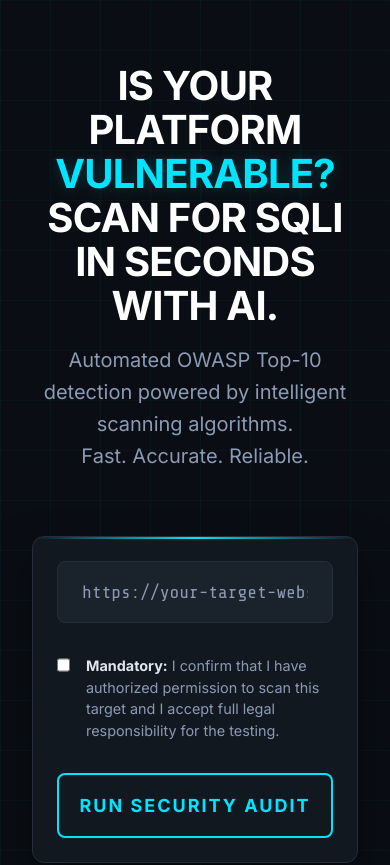
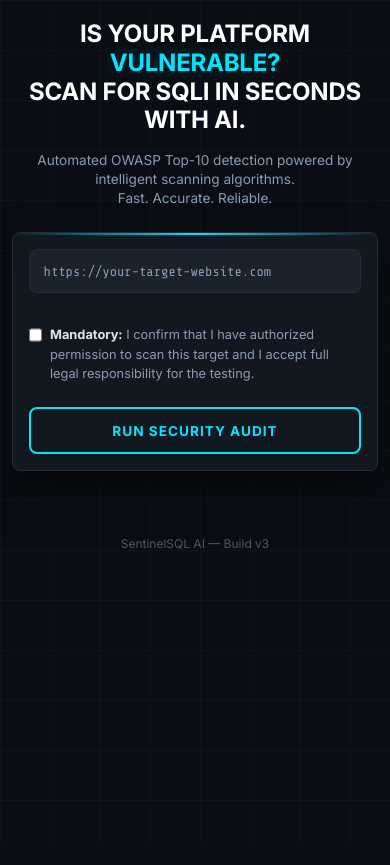
Before and after one commit to shuxratcs/Web-security-check, a React (Vite) app: page / in a window 390 px wide. Shown: the top 865 px of the page. After the commit the page ends 844 px from the top, so only its background shows below. Built offline with nearby package versions, Linux system fonts and the light colour scheme.

Commit message:
fix: comprehensive mobile responsive CSS for tablets and phones

```diff
--- a/src/App.css
+++ b/src/App.css
@@ -407,16 +407,176 @@
   }
 }
 
+/* ========== Tablet (≤ 768px) ========== */
 @media (max-width: 768px) {
+  .app-container {
+    padding: 1rem;
+  }
+
+  .header {
+    margin-bottom: 2rem;
+    padding-top: 1rem;
+  }
+
   .hero-title {
-    font-size: 2.5rem;
+    font-size: 2rem;
+    letter-spacing: -0.01em;
+  }
+
+  .hero-subtitle {
+    font-size: 1rem;
   }
 
   .action-center {
     padding: 1.5rem;
+    margin-bottom: 2rem;
+  }
+
+  .target-input {
+    font-size: 0.95rem;
+    padding: 1rem;
+  }
+
+  .scan-button {
+    padding: 1rem;
+    font-size: 1rem;
+    letter-spacing: 1px;
+  }
+
+  .scanner-terminal {
+    height: 200px;
+    padding: 1rem;
+    font-size: 0.8rem;
+  }
+
+  .log-time {
+    min-width: 70px;
+    font-size: 0.75rem;
+    margin-right: 0.5rem;
+  }
+
+  .results-dashboard {
+    padding: 1.5rem;
+  }
+
+  .results-header {
+    flex-direction: column;
+    align-items: flex-start;
+    gap: 0.75rem;
+  }
+
+  .results-title {
+    font-size: 1.2rem;
   }
 
   .results-grid {
     grid-template-columns: 1fr;
+    gap: 1rem;
+  }
+
+  .result-card {
+    padding: 1rem;
+  }
+
+  .card-value {
+    font-size: 1.1rem;
   }
 }
+
+/* ========== Phone (≤ 480px) ========== */
+@media (max-width: 480px) {
+  .app-container {
+    padding: 0.75rem;
+  }
+
+  .header {
+    margin-bottom: 1.5rem;
+    padding-top: 0.5rem;
+  }
+
+  .hero-title {
+    font-size: 1.5rem;
+    line-height: 1.2;
+  }
+
+  .hero-subtitle {
+    font-size: 0.85rem;
+    line-height: 1.4;
+  }
+
+  .action-center {
+    padding: 1rem;
+    border-radius: 8px;
+  }
+
+  .target-input {
+    font-size: 0.85rem;
+    padding: 0.85rem;
+  }
+
+  .disclaimer-group {
+    gap: 0.5rem;
+    margin-bottom: 1.5rem;
+  }
+
+  .disclaimer-label {
+    font-size: 0.8rem;
+  }
+
+  .scan-button {
+    padding: 0.85rem;
+    font-size: 0.85rem;
+    letter-spacing: 1px;
+  }
+
+  .scanner-terminal {
+    height: 180px;
+    padding: 0.75rem;
+    font-size: 0.7rem;
+    margin-top: 1rem;
+  }
+
+  .log-line {
+    flex-direction: column;
+    margin-bottom: 0.75rem;
+  }
+
+  .log-time {
+    min-width: unset;
+    margin-right: 0;
+    margin-bottom: 0.15rem;
+    font-size: 0.65rem;
+  }
+
+  .log-text {
+    word-break: break-word;
+  }
+
+  .results-dashboard {
+    padding: 1rem;
+    margin-top: 1rem;
+  }
+
+  .results-title {
+    font-size: 1rem;
+    gap: 0.5rem;
+  }
+
+  .results-title svg {
+    width: 18px;
+    height: 18px;
+  }
+
+  .status-badge {
+    font-size: 0.7rem;
+    padding: 0.2rem 0.5rem;
+  }
+
+  .card-label {
+    font-size: 0.75rem;
+  }
+
+  .card-value {
+    font-size: 1rem;
+  }
+}
```
Also changed, not shown: 4 other files (tests, documents, lock files or other folders).
